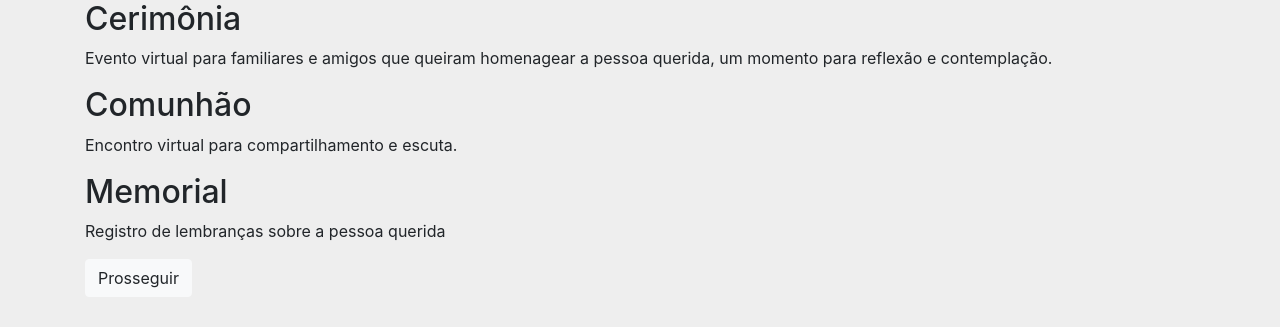
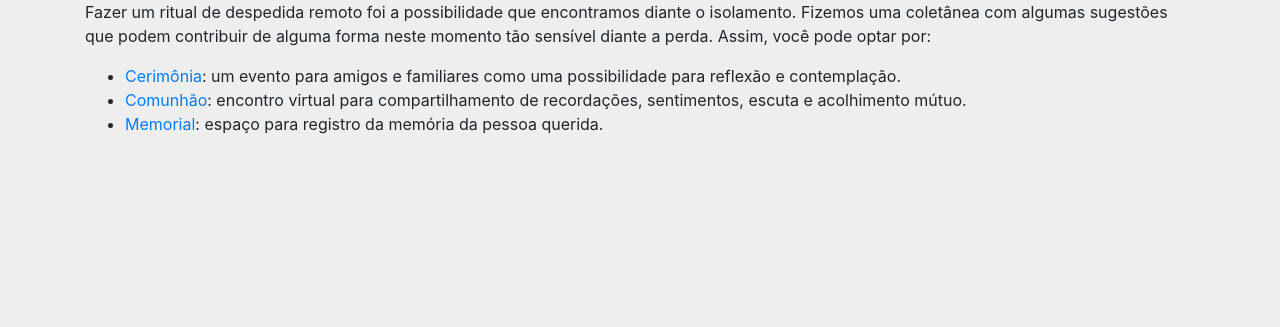
Before and after one commit to pmarkun/balsamo, a Django app: page /page/explicacao in a window 1280 px wide. Shown: the part 164-491 px from the top of the page. Run offline with Django 3.2, Linux system fonts and the light colour scheme; some libraries are stand-ins or nearby versions.

Commit message:
modificacoes

```diff
--- a/memorial/templates/memorial/explicacao.html
+++ b/memorial/templates/memorial/explicacao.html
@@ -2,17 +2,15 @@
 
 {% block content %}
     <div class="content">
-        <h2>Cerimônia</h2>
+            <p>Fazer um ritual de despedida remoto foi a possibilidade que encontramos diante o isolamento. Fizemos uma coletânea com algumas sugestões que podem contribuir de alguma forma neste momento tão sensível diante a perda. Assim, você pode optar por:</p>
 
-        <p>Evento virtual para familiares e amigos que queiram homenagear a pessoa querida, um momento para reflexão e contemplação.</p>
+            <ul>
+                <li><a class='' href="{% url 'page' page='cerimonia' %}">Cerimônia</a>: um evento para amigos e familiares como uma possibilidade para reflexão e contemplação.</li>
 
-        <h2>Comunhão</h2>
+                <li><a class='' href="{% url 'page' page='comunhao' %}">Comunhão</a>: encontro virtual para compartilhamento de recordações, sentimentos, escuta e acolhimento mútuo.</li>
 
-        <p>Encontro virtual para compartilhamento e escuta.</p>
+                <li><a class='' href="{% url 'account_signup' %}">Memorial</a>: espaço para registro da memória da pessoa querida.</li>
+            </ul>
 
-        <h2>Memorial</h2>
-        <p>Registro de lembranças sobre a pessoa querida</p>
-
-            <a class="btn btn-light" href="{% url 'account_signup' %}">Prosseguir</a>
     </div>
 {% endblock %}
--- a/memorial/templates/memorial/index.html
+++ b/memorial/templates/memorial/index.html
@@ -2,8 +2,8 @@
 
 {% block content %}
     <div id="index" class="right">
-            <p>Ritual de comunhão remoto como uma possibilidade para conforto e alívio na despedida de pessoas queridas vítimas do coronavírus.</p>
+            <p>Este é um local para expressão do luto, uma possibilidade de criação de rituais de comunhão remoto para conforto e alívio na despedida de pessoas queridas vítimas do coronavírus.</p>
 
-            <a class="btn btn-light" href="{% url 'page' page='explicacao'%}">Entrar</a>
+            Se você perdeu pessoa querida, <a class="" href="{% url 'page' page='explicacao'%}">faça parte</a>.
     </div>
 {% endblock %}
```
Also changed, not shown: memorial/templates/memorial/cerimonia.html (added, +18 -0 lines), memorial/templates/memorial/comunhao.html (added, +18 -0 lines).
